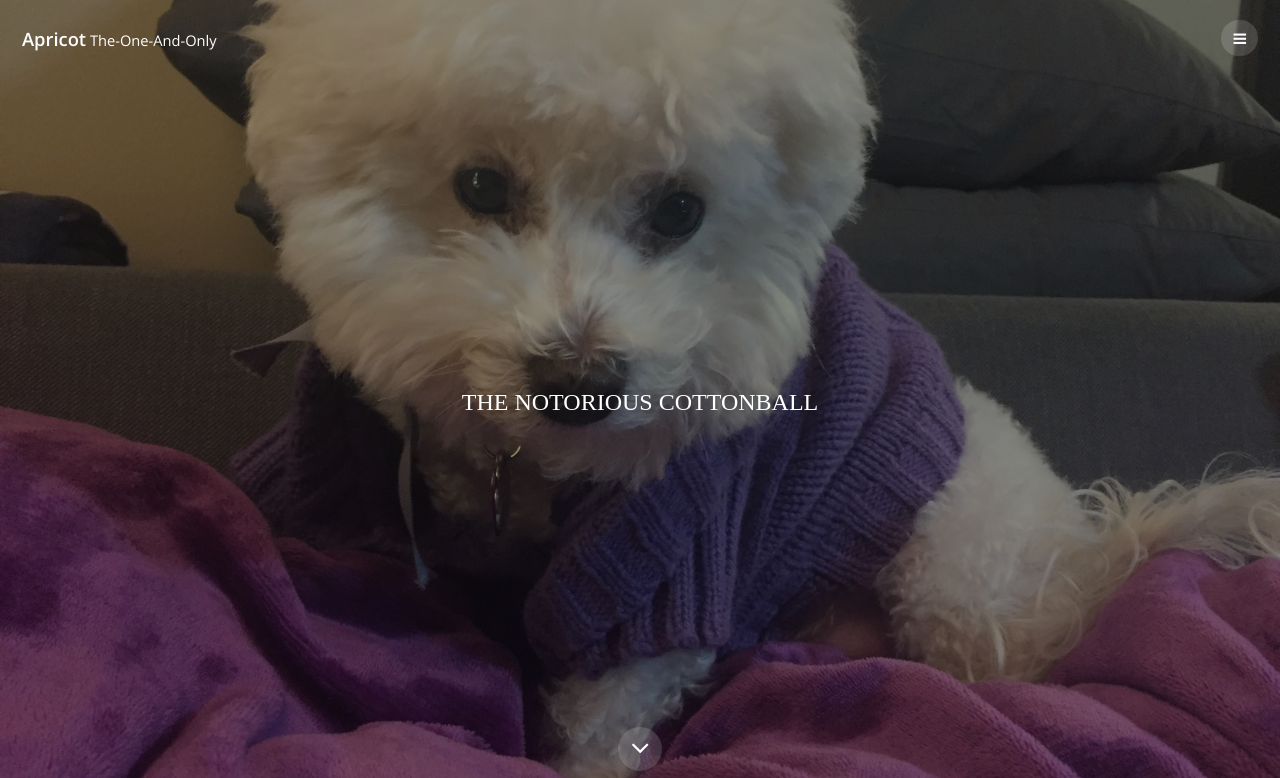
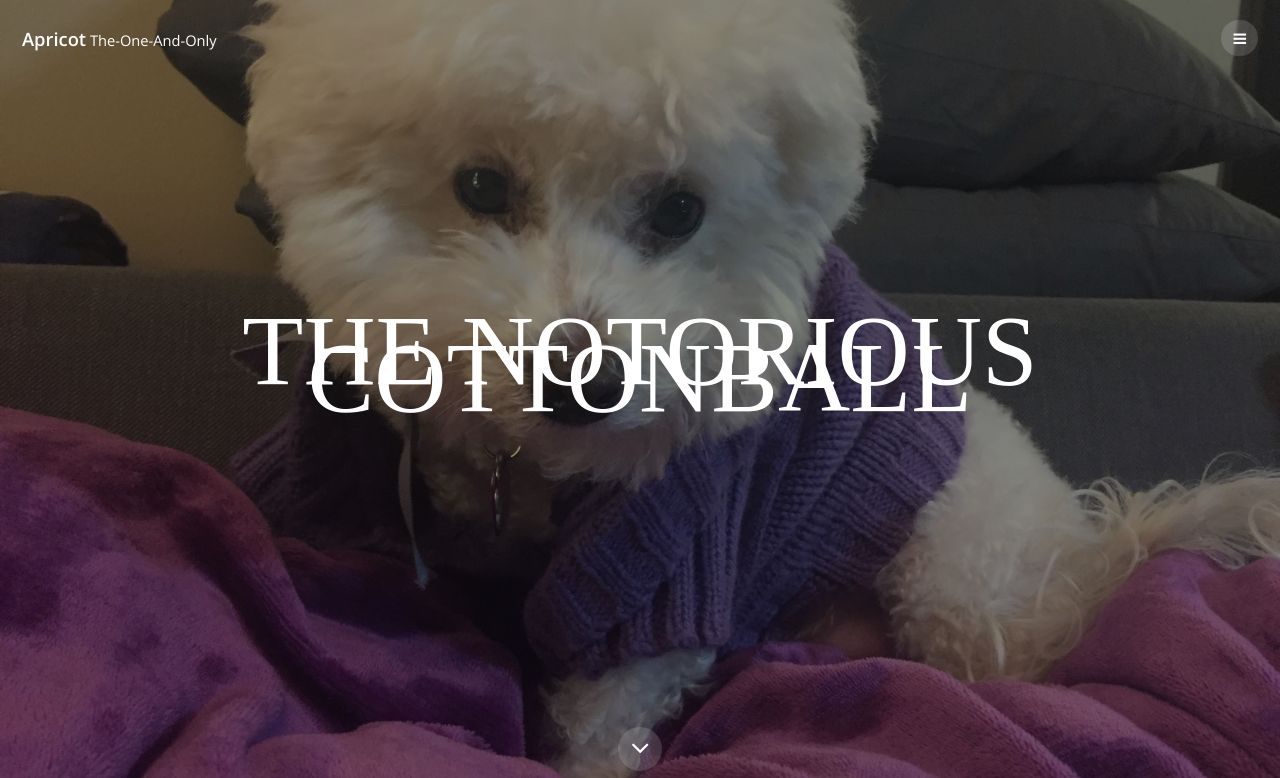
Before and after one commit to NotoriousCottonball/Apricot, a plain HTML site: page index.html in a window 1280 px wide. Shown: the top 778 px of the page. Drawn offline with nearby package versions, Linux system fonts and the light colour scheme.

Commit message:
Update index.html

```diff
--- a/index.html
+++ b/index.html
@@ -32,7 +32,7 @@
 			<section id="banner" class="bg-img" data-bg="banner.jpg">
 				<div class="inner">
 					<header>
-						<h2>The Notorious Cottonball</h2>
+						<h2 style="font-family:Bookman Old Style; font-size: 100px">The Notorious Cottonball</h2>
 					</header>
 				</div>
 				<a href="#one" class="more">Learn More</a>
```
